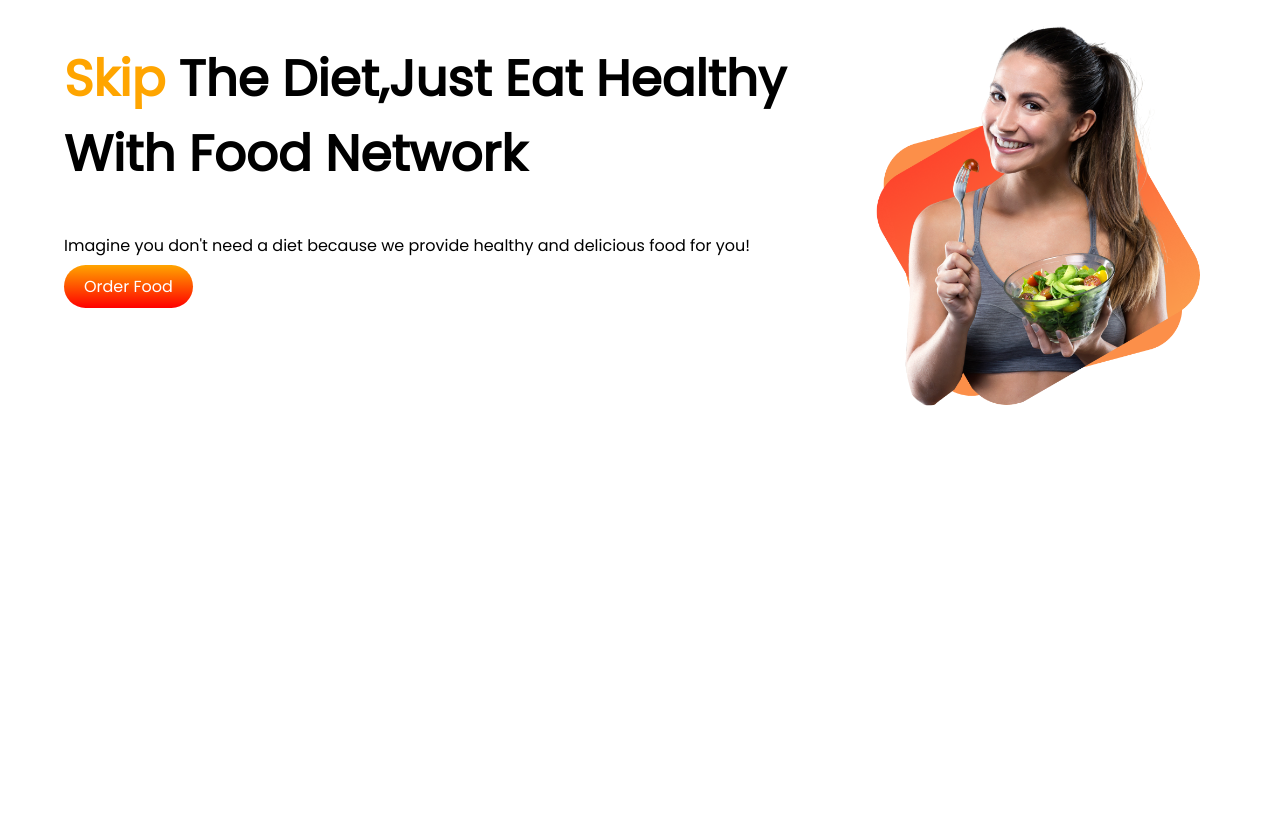
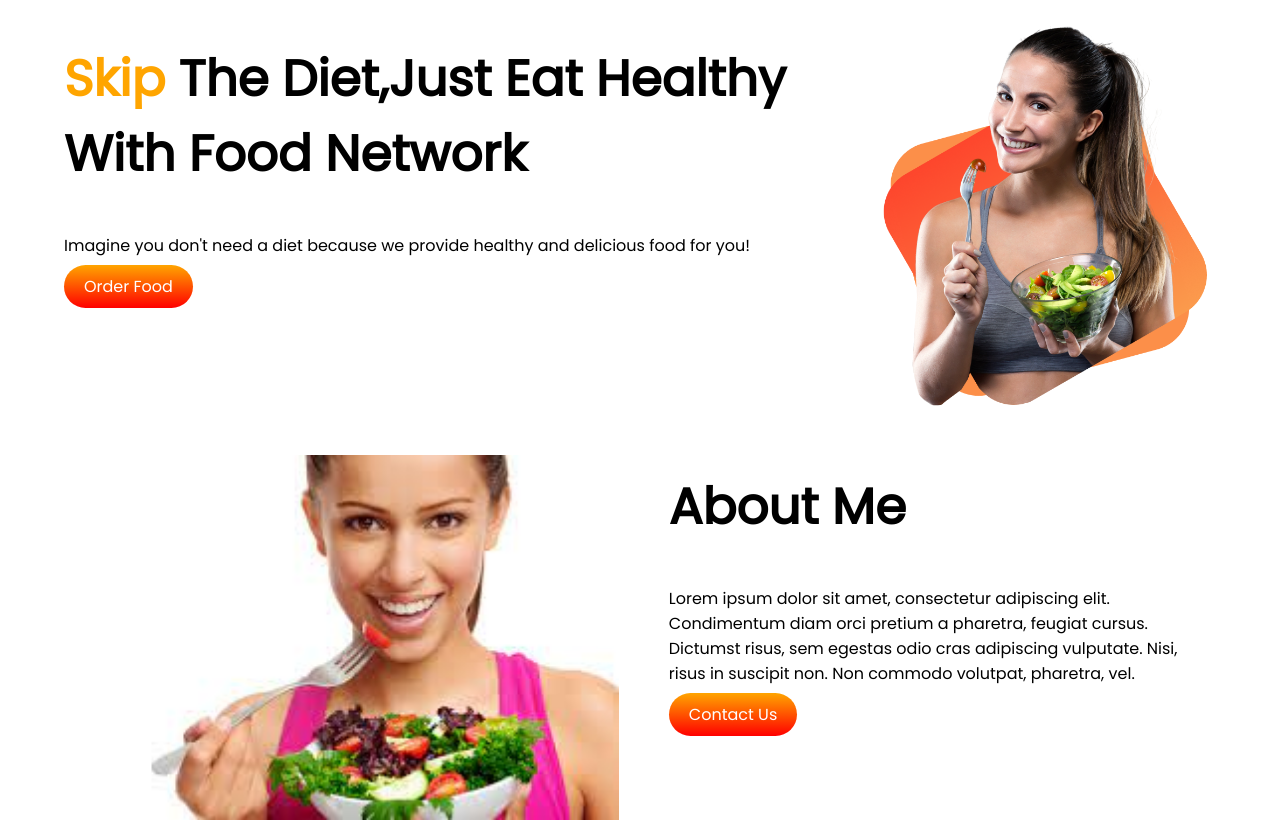
Before and after one commit to fara260/food-network-portfolio, a plain HTML site: page index.html in a window 1280 px wide. Before the commit the page ends 800 px from the top, so only its background shows below. Drawn offline with Linux system fonts and the light colour scheme.

Commit message:
introduction added

```diff
--- a/index.html
+++ b/index.html
@@ -26,6 +26,24 @@
             <img src="Group 8425.png" alt="">
         </div>
     </section>
+
+
+    <section class="introduction">
+        <div class="half-width">
+            <img src="person-image.jpg">
+        </div>
+        <div class="half-width">
+            <h1>About Me</h1>
+            <p>Lorem ipsum dolor sit amet, consectetur adipiscing
+                elit. Condimentum diam orci pretium a pharetra,
+                feugiat cursus. Dictumst risus, sem egestas odio cras
+                adipiscing vulputate. Nisi, risus in suscipit non. Non
+                commodo volutpat, pharetra, vel.</p>
+            <a class="link-button" target="_blank" href="https://github.com/fara260">Contact Us</a>
+        </div>
+    </section>
+
+
 </body>
 
 </html>
--- a/style.css
+++ b/style.css
@@ -15,6 +15,8 @@
 .half-width img{
     width: 100%;
     padding-top: 5%;
+    padding-right: 5%;
+    padding-left: 2%;
 
 }
 .top-banner{
@@ -30,3 +32,7 @@
     font-weight: 500;
     border-radius: 25px;
 }
+.introduction{
+    display: flex;
+    padding-right: 5%;
+}
```
Also changed, not shown: Person Image.png (deleted), person image.jpg (added), person-image.jpg (added).
